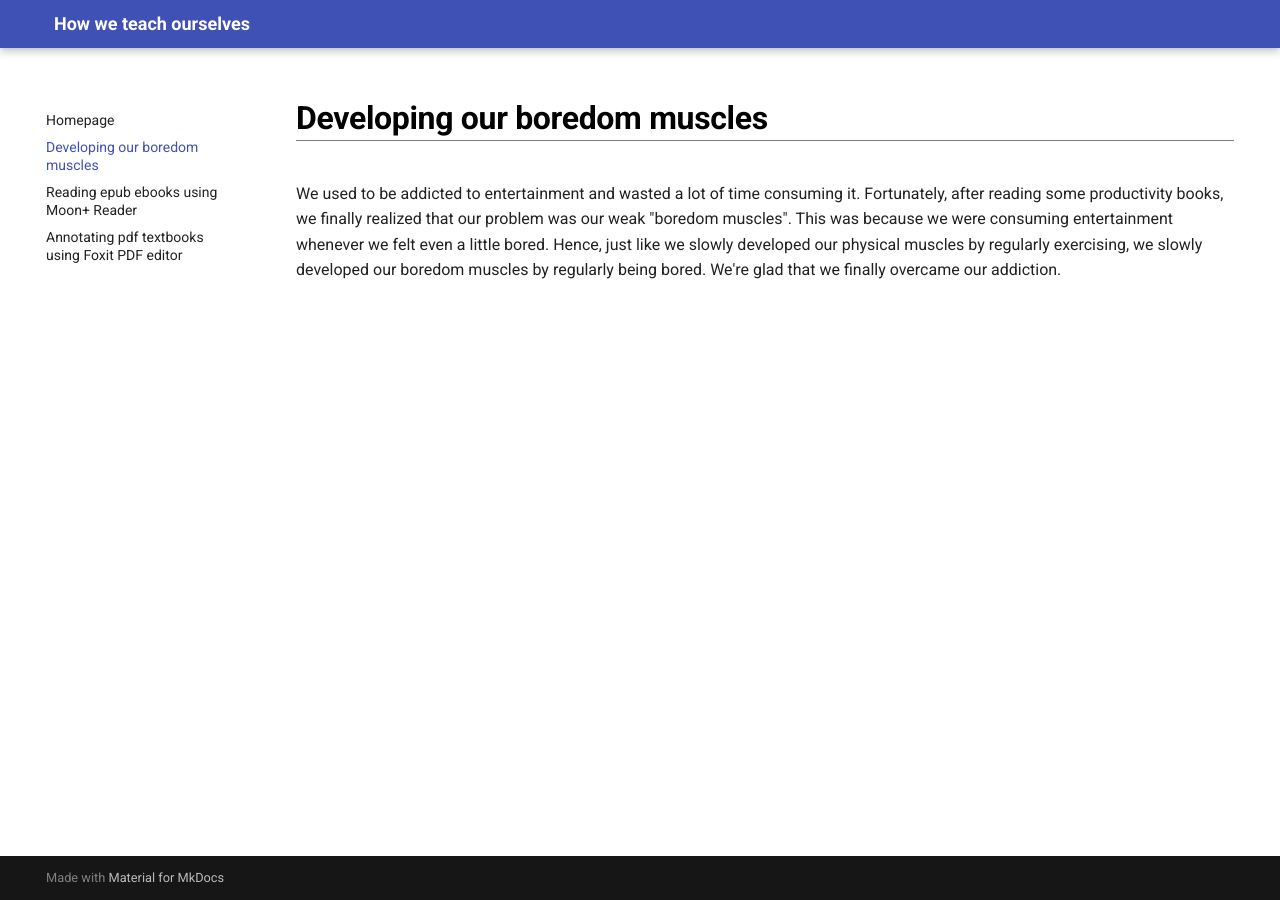
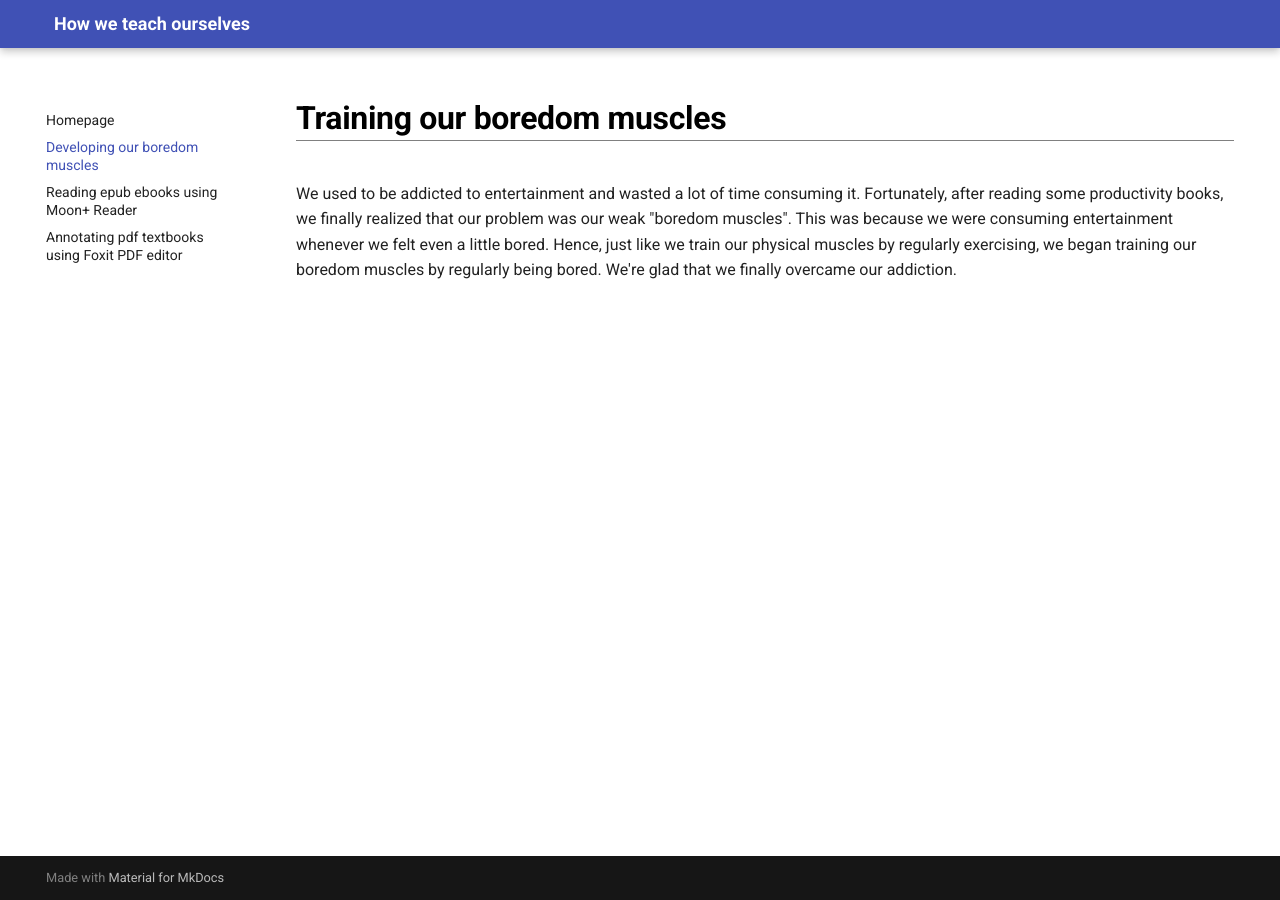
Before and after one commit to maximilian-ho/how-we-teach-ourselves, an MkDocs documentation site: the page built from docs/boredom.md, in a window 1280 px wide. Built offline with MkDocs 1.6.1 and Material for MkDocs 9.7.7, drawn with Linux system fonts in a browser that asks for light colours.

Commit message:
Update boredom.md

```diff
--- a/docs/boredom.md
+++ b/docs/boredom.md
@@ -1,3 +1,3 @@
-# Developing our boredom muscles
+# Training our boredom muscles
 
-We used to be addicted to entertainment and wasted a lot of time consuming it. Fortunately, after reading some productivity books, we finally realized that our problem was our weak "boredom muscles". This was because we were consuming entertainment whenever we felt even a little bored. Hence, just like we slowly developed our physical muscles by regularly exercising, we slowly developed our boredom muscles by regularly being bored. We're glad that we finally overcame our addiction.
+We used to be addicted to entertainment and wasted a lot of time consuming it. Fortunately, after reading some productivity books, we finally realized that our problem was our weak "boredom muscles". This was because we were consuming entertainment whenever we felt even a little bored. Hence, just like we train our physical muscles by regularly exercising, we began training our boredom muscles by regularly being bored. We're glad that we finally overcame our addiction.
```
